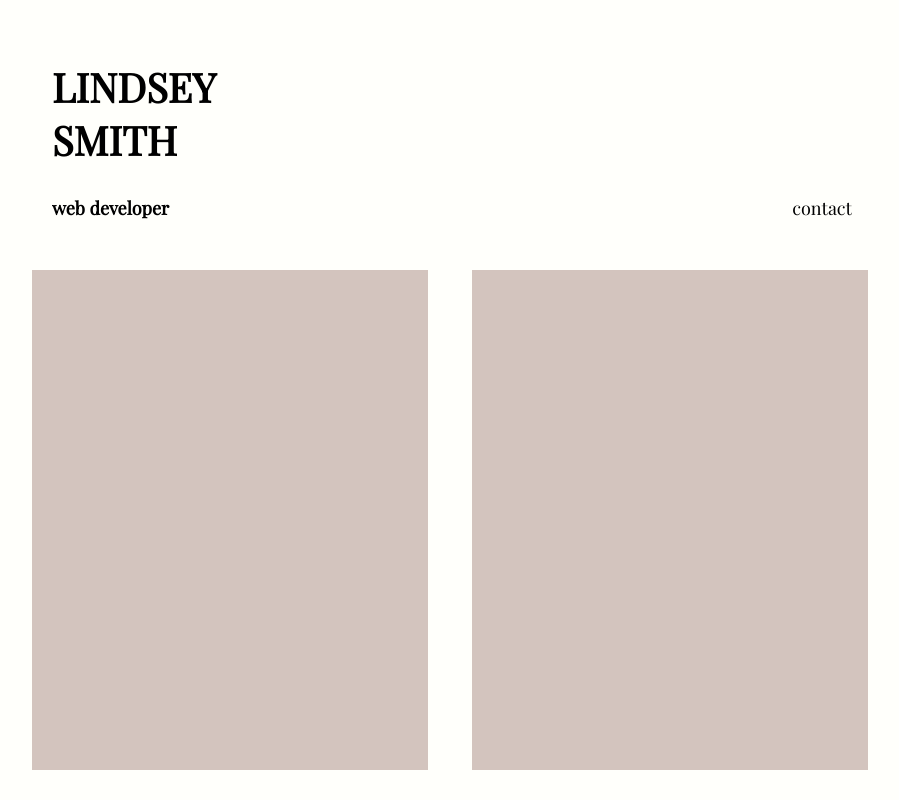
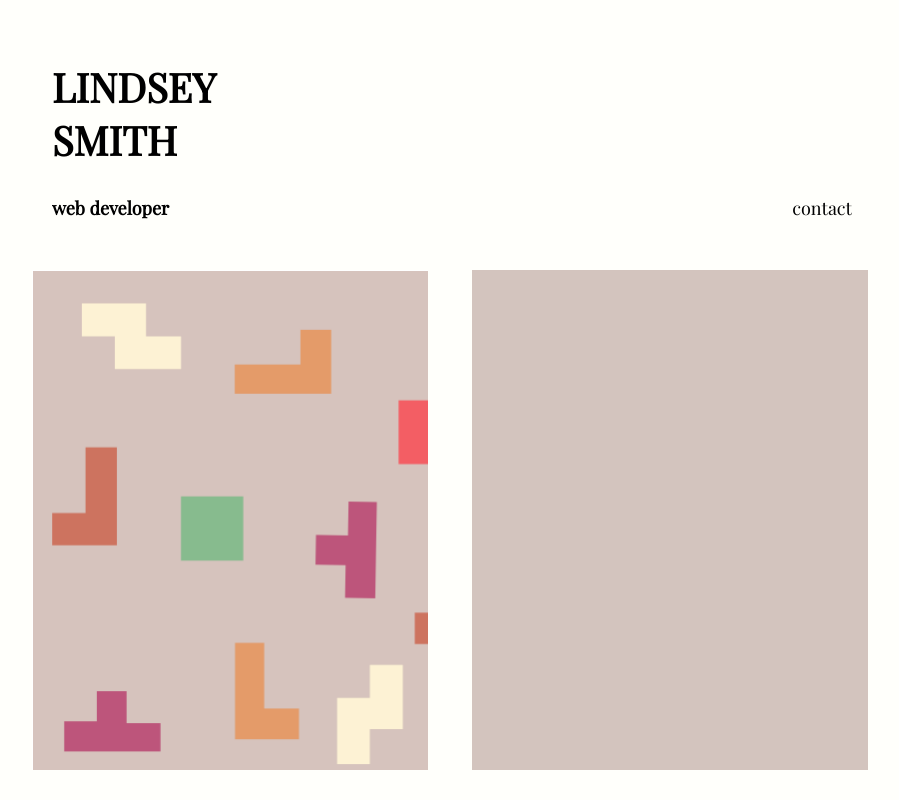
Before and after one commit to campbelllm/portfolio, a React (Create React App) app: page / in a window 1280 px wide. Shown: the top 800 px of the page, without its empty margins (188-1087 px from the left). Built offline with nearby package versions, Linux system fonts and the light colour scheme.

Commit message:
add background for project1

```diff
--- a/src/components/Projects/Projects.js
+++ b/src/components/Projects/Projects.js
@@ -3,27 +3,31 @@ import {
   AllProjects,
   ProjectSection1,
   ProjectSection2,
-  Project,
+  Project1,
+  Project2,
+  Project3,
+  Project4,
 } from "./projectsStyledComponent";
 
 const Projects = () => {
   return (
     <AllProjects>
       <ProjectSection1>
-        <Project>
+        <Project1 >
           <a href="https://lindseysmithtetris.netlify.app/">Tetris</a>
-        </Project>
-        <Project>
+
+        </Project1>
+        <Project3>
           <a href="#">Project 3</a>
-        </Project>
+        </Project3>
       </ProjectSection1>
       <ProjectSection2>
-      <Project>
+      <Project2>
           <a href="#">Project 2</a>
-        </Project>
-        <Project>
+        </Project2>
+        <Project4>
           <a href="#">Project 4</a>
-        </Project>
+        </Project4>
       </ProjectSection2>
     </AllProjects>
   );
--- a/src/components/Projects/projectsStyledComponent.js
+++ b/src/components/Projects/projectsStyledComponent.js
@@ -1,4 +1,5 @@
 import styled from "styled-components/macro";
+import tetrisBackground from "./tetrisBackground.png"
 
 export const AllProjects = styled.div`
   display: flex;
@@ -32,7 +33,39 @@ export const ProjectSection2 = styled.div`
   }
 `;
 
-export const Project = styled.div`
+export const Project1 = styled.div`
+
+  background-image: url(${tetrisBackground});
+  background-size: cover;
+  width: 90%;
+  height: 500px;
+  margin: 20px;
+  display: flex;
+
+  & a {
+    display: flex;
+    color: transparent;
+    font-size: 60px;
+    text-decoration: none;
+    justify-content: center;
+    align-items: center;
+    margin: 0;
+    width: 100%;
+    height: 100%;
+  }
+
+  & a:hover {
+    color: #d3c4be;
+    background: #fff;
+    opacity: 0.5;
+  }
+   @media (max-width: 1000px) {
+    height: 400px;
+    margin: 0;
+    margin: 20px;
+  }
+`;
+export const Project2 = styled.div`
   background-color: #d3c4be;
   width: 90%;
   height: 500px;
@@ -62,3 +95,63 @@ export const Project = styled.div`
     margin: 20px;
   }
 `;
+export const Project3 = styled.div`
+  background-color: #d3c4be;
+  width: 90%;
+  height: 500px;
+  margin: 20px;
+  display: flex;
+
+  & a {
+    display: flex;
+    color: transparent;
+    font-size: 60px;
+    text-decoration: none;
+    justify-content: center;
+    align-items: center;
+    margin: 0;
+    width: 100%;
+    height: 100%;
+  }
+
+  & a:hover {
+    color: #d3c4be;
+    background: #fff;
+    opacity: 0.5;
+  }
+   @media (max-width: 1000px) {
+    height: 400px;
+    margin: 0;
+    margin: 20px;
+  }
+`;
+export const Project4 = styled.div`
+  background-color: #d3c4be;
+  width: 90%;
+  height: 500px;
+  margin: 20px;
+  display: flex;
+
+  & a {
+    display: flex;
+    color: transparent;
+    font-size: 60px;
+    text-decoration: none;
+    justify-content: center;
+    align-items: center;
+    margin: 0;
+    width: 100%;
+    height: 100%;
+  }
+
+  & a:hover {
+    color: #d3c4be;
+    background: #fff;
+    opacity: 0.5;
+  }
+   @media (max-width: 1000px) {
+    height: 400px;
+    margin: 0;
+    margin: 20px;
+  }
+`;
```
Also changed, not shown: src/components/Projects/tetrisBackground.png (added), 1 other file (tests, documents, lock files or other folders).
